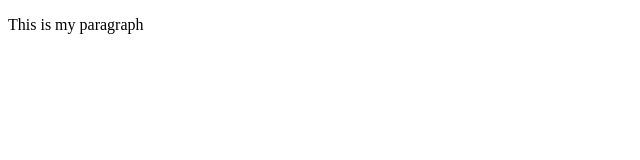
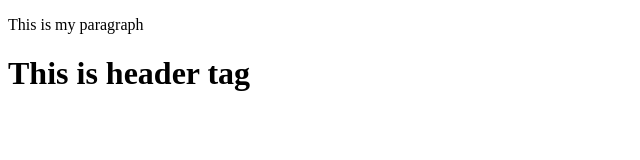
Before and after one commit to karntech07/git-demo, a plain HTML site: page index.html in a window 1280 px wide. Shown: the whole page, without its empty margins (0-640 px from the left). Drawn offline with Linux system fonts and the light colour scheme.

Commit message:
add header tag

```diff
--- a/index.html
+++ b/index.html
@@ -7,5 +7,6 @@
 </head>
 <body>
     <p>This is my paragraph</p>
+    <h1>This is header tag</h1>
 </body>
 </html>
```
